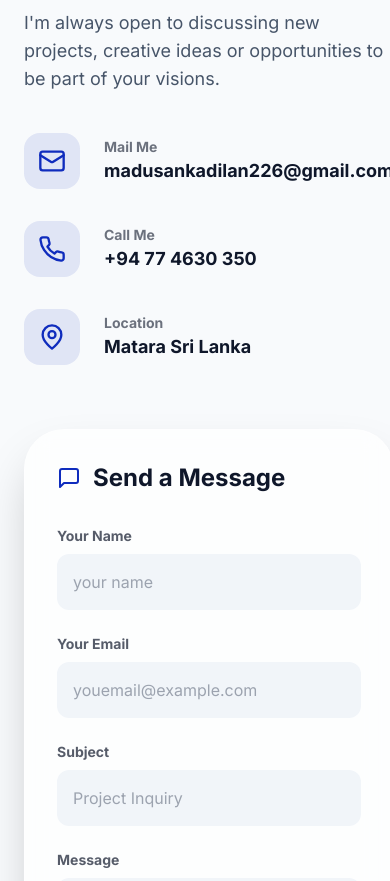
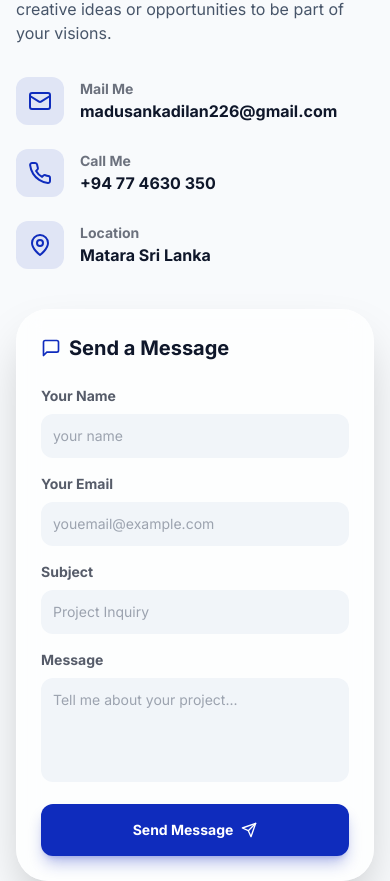
Before and after one commit to DilanMadusaanka2000/dilan-madusanka, a React (Create React App) app: page / in a window 390 px wide. Shown: the part 7408-8289 px from the top of the page. Built offline with nearby package versions, Linux system fonts and the light colour scheme; the HTML template or start-up script is replaced by a standard one.

Commit message:
mobile responsie

```diff
--- a/src/components/Contact.jsx
+++ b/src/components/Contact.jsx
@@ -26,62 +26,62 @@ const Contact = () => {
   };
 
   return (
-    <section id="contact" className="py-24 relative overflow-hidden">
-      <div className="container mx-auto px-6 relative z-10">
-        <div className="grid lg:grid-cols-2 gap-16 items-start">
+    <section id="contact" className="py-16 md:py-24 relative overflow-hidden">
+      <div className="container mx-auto px-4 sm:px-6 relative z-10">
+        <div className="grid lg:grid-cols-2 gap-10 lg:gap-16 items-start">
 
           <div>
-            <h2 className="text-4xl font-bold mb-6">Let's work together.</h2>
-            <p className="text-lg text-slate-600 dark:text-slate-400 mb-10">
+            <h2 className="text-3xl md:text-4xl font-bold mb-6">Let's work together.</h2>
+            <p className="text-base md:text-lg text-slate-600 dark:text-slate-400 mb-8 md:mb-10">
               I'm always open to discussing new projects, creative ideas or opportunities to be part of your visions.
             </p>
 
-            <div className="space-y-8">
-              <div className="flex items-center gap-6">
-                <div className="w-14 h-14 bg-primary/10 rounded-2xl flex items-center justify-center text-primary">
-                  <Mail size={28} />
+            <div className="space-y-6 md:space-y-8">
+              <div className="flex items-center gap-4 sm:gap-6">
+                <div className="w-12 h-12 sm:w-14 sm:h-14 flex-shrink-0 bg-primary/10 rounded-xl sm:rounded-2xl flex items-center justify-center text-primary">
+                  <Mail className="w-6 h-6 sm:w-7 sm:h-7" />
                 </div>
-                <div>
+                <div className="overflow-hidden">
                   <div className="text-sm font-bold opacity-60">Mail Me</div>
-                  <div className="text-lg font-bold">madusankadilan226@gmail.com</div>
+                  <div className="text-base sm:text-lg font-bold break-all">madusankadilan226@gmail.com</div>
                 </div>
               </div>
 
-              <div className="flex items-center gap-6">
-                <div className="w-14 h-14 bg-primary/10 rounded-2xl flex items-center justify-center text-primary">
-                  <Phone size={28} />
+              <div className="flex items-center gap-4 sm:gap-6">
+                <div className="w-12 h-12 sm:w-14 sm:h-14 flex-shrink-0 bg-primary/10 rounded-xl sm:rounded-2xl flex items-center justify-center text-primary">
+                  <Phone className="w-6 h-6 sm:w-7 sm:h-7" />
                 </div>
-                <div>
+                <div className="overflow-hidden">
                   <div className="text-sm font-bold opacity-60">Call Me</div>
-                  <div className="text-lg font-bold">+94 77 4630 350</div>
+                  <div className="text-base sm:text-lg font-bold">+94 77 4630 350</div>
                 </div>
               </div>
 
-              <div className="flex items-center gap-6">
-                <div className="w-14 h-14 bg-primary/10 rounded-2xl flex items-center justify-center text-primary">
-                  <MapPin size={28} />
+              <div className="flex items-center gap-4 sm:gap-6">
+                <div className="w-12 h-12 sm:w-14 sm:h-14 flex-shrink-0 bg-primary/10 rounded-xl sm:rounded-2xl flex items-center justify-center text-primary">
+                  <MapPin className="w-6 h-6 sm:w-7 sm:h-7" />
                 </div>
-                <div>
+                <div className="overflow-hidden">
                   <div className="text-sm font-bold opacity-60">Location</div>
-                  <div className="text-lg font-bold">Matara Sri Lanka</div>
+                  <div className="text-base sm:text-lg font-bold">Matara Sri Lanka</div>
                 </div>
               </div>
             </div>
           </div>
 
-          <div className="glass p-8 md:p-12 rounded-[2.5rem] shadow-2xl">
-            <h3 className="text-2xl font-bold mb-8 flex items-center gap-3">
-              <MessageSquare className="text-primary" /> Send a Message
+          <div className="glass p-6 sm:p-8 md:p-12 rounded-[2rem] md:rounded-[2.5rem] shadow-2xl">
+            <h3 className="text-xl sm:text-2xl font-bold mb-6 sm:mb-8 flex items-center gap-2 sm:gap-3">
+              <MessageSquare className="text-primary w-5 h-5 sm:w-6 sm:h-6" /> Send a Message
             </h3>
-            <form onSubmit={handleSubmit} className="space-y-6">
-              <div className="grid md:grid-cols-2 gap-6">
+            <form onSubmit={handleSubmit} className="space-y-4 sm:space-y-6">
+              <div className="grid sm:grid-cols-2 gap-4 sm:gap-6">
                 <div>
                   <label htmlFor="name" className="block text-sm font-bold mb-2 opacity-70">Your Name</label>
                   <input
                     type="text" id="name" required
                     value={formData.name} onChange={handleChange}
                     disabled={showSuccess}
-                    className="w-full bg-slate-100 dark:bg-slate-800 border-none rounded-xl p-4 focus:ring-2 focus:ring-primary outline-none transition-all disabled:opacity-50 disabled:cursor-not-allowed"
+                    className="w-full bg-slate-100 dark:bg-slate-800 border-none rounded-xl p-3 sm:p-4 focus:ring-2 focus:ring-primary outline-none transition-all disabled:opacity-50 disabled:cursor-not-allowed text-sm sm:text-base"
                     placeholder="your name"
                   />
                 </div>
@@ -91,7 +91,7 @@ const Contact = () => {
                     type="email" id="email" required
                     value={formData.email} onChange={handleChange}
                     disabled={showSuccess}
-                    className="w-full bg-slate-100 dark:bg-slate-800 border-none rounded-xl p-4 focus:ring-2 focus:ring-primary outline-none transition-all disabled:opacity-50 disabled:cursor-not-allowed"
+                    className="w-full bg-slate-100 dark:bg-slate-800 border-none rounded-xl p-3 sm:p-4 focus:ring-2 focus:ring-primary outline-none transition-all disabled:opacity-50 disabled:cursor-not-allowed text-sm sm:text-base"
                     placeholder="youemail@example.com"
                   />
                 </div>
@@ -102,7 +102,7 @@ const Contact = () => {
                   type="text" id="subject" required
                   value={formData.subject} onChange={handleChange}
                   disabled={showSuccess}
-                  className="w-full bg-slate-100 dark:bg-slate-800 border-none rounded-xl p-4 focus:ring-2 focus:ring-primary outline-none transition-all disabled:opacity-50 disabled:cursor-not-allowed"
+                  className="w-full bg-slate-100 dark:bg-slate-800 border-none rounded-xl p-3 sm:p-4 focus:ring-2 focus:ring-primary outline-none transition-all disabled:opacity-50 disabled:cursor-not-allowed text-sm sm:text-base"
                   placeholder="Project Inquiry"
                 />
               </div>
@@ -112,19 +112,19 @@ const Contact = () => {
                   id="message" rows="4" required
                   value={formData.message} onChange={handleChange}
                   disabled={showSuccess}
-                  className="w-full bg-slate-100 dark:bg-slate-800 border-none rounded-xl p-4 focus:ring-2 focus:ring-primary outline-none transition-all resize-none disabled:opacity-50 disabled:cursor-not-allowed"
+                  className="w-full bg-slate-100 dark:bg-slate-800 border-none rounded-xl p-3 sm:p-4 focus:ring-2 focus:ring-primary outline-none transition-all resize-none disabled:opacity-50 disabled:cursor-not-allowed text-sm sm:text-base"
                   placeholder="Tell me about your project..."
                 />
               </div>
               <button
                 type="submit"
                 disabled={showSuccess}
-                className="w-full bg-primary hover:bg-primary-dark text-white font-bold py-5 rounded-xl shadow-lg shadow-primary/30 flex items-center justify-center gap-3 transition-all hover:-translate-y-1 disabled:opacity-50 disabled:cursor-not-allowed disabled:hover:translate-y-0"
+                className="w-full bg-primary hover:bg-primary-dark text-white font-bold py-4 sm:py-5 rounded-xl shadow-lg shadow-primary/30 flex items-center justify-center gap-2 sm:gap-3 transition-all hover:-translate-y-1 disabled:opacity-50 disabled:cursor-not-allowed disabled:hover:translate-y-0 text-sm sm:text-base"
               >
-                Send Message <Send size={20} />
+                Send Message <Send className="w-4 h-4 sm:w-5 sm:h-5" />
               </button>
               {showSuccess && (
-                <div className="text-emerald-600 dark:text-emerald-400 font-bold text-center mt-4">
+                <div className="text-emerald-600 dark:text-emerald-400 font-bold text-center mt-4 text-sm sm:text-base">
                   Applied successfully!
                 </div>
               )}
```
